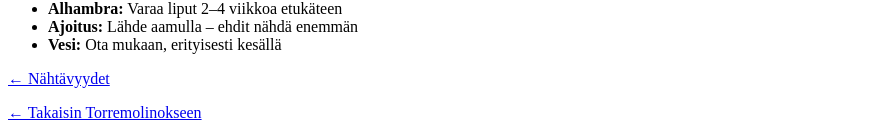
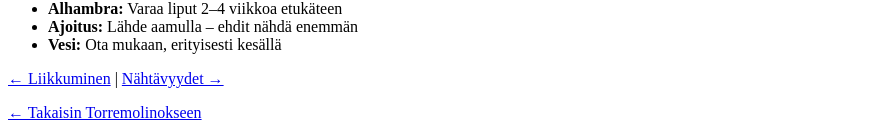
Before and after one commit to miika-hakala/lomaopas, a SvelteKit app: page /espanja/torremolinos/paivaretket in a window 1280 px wide. Shown: the part 1731-1866 px from the top of the page, without its empty margins (0-877 px from the left). Built offline with nearby package versions, Linux system fonts and the light colour scheme.

Commit message:
seo: finish torremolinos pages internal linking and metas

```diff
--- a/src/routes/espanja/torremolinos/paivaretket/+page.svelte
+++ b/src/routes/espanja/torremolinos/paivaretket/+page.svelte
@@ -121,7 +121,8 @@
 </ul>
 
 <p>
-<a href="/espanja/torremolinos/nahtavyydet">← Nähtävyydet</a>
+<a href="/espanja/torremolinos/liikkuminen">← Liikkuminen</a> |
+<a href="/espanja/torremolinos/nahtavyydet">Nähtävyydet →</a>
 </p>
 
 <p>
```
